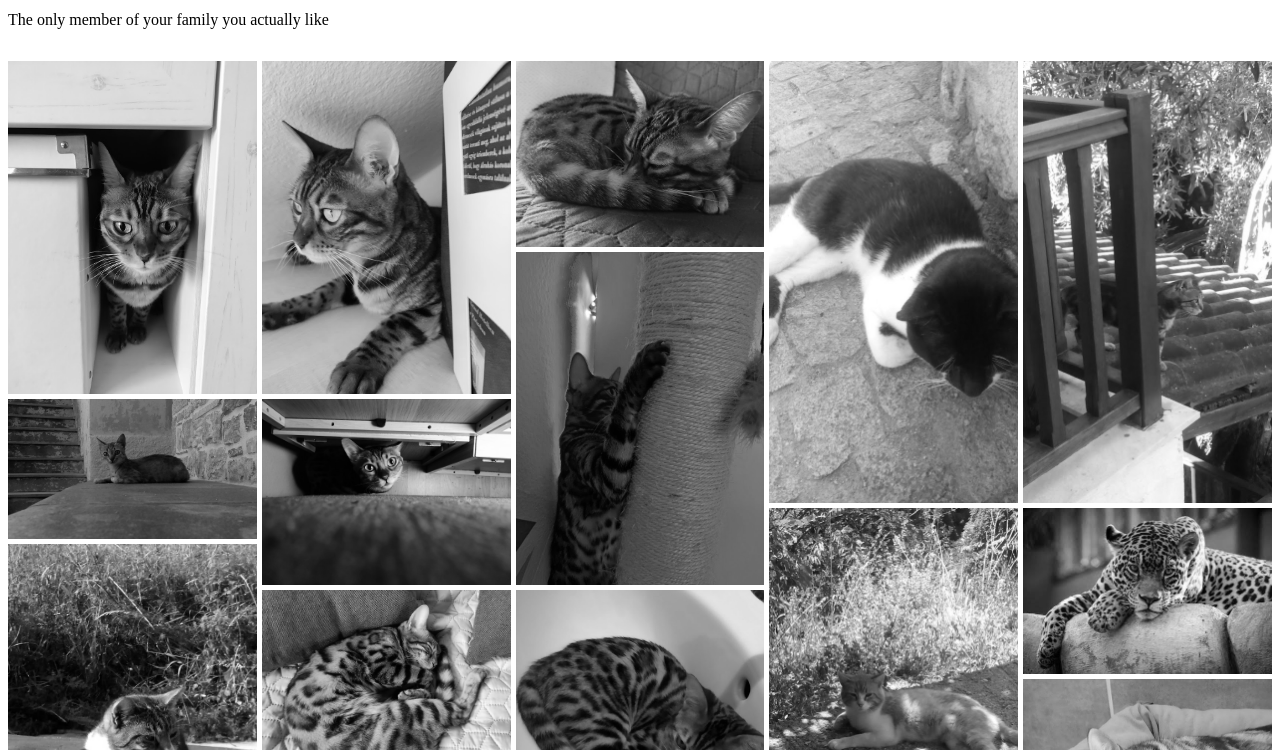
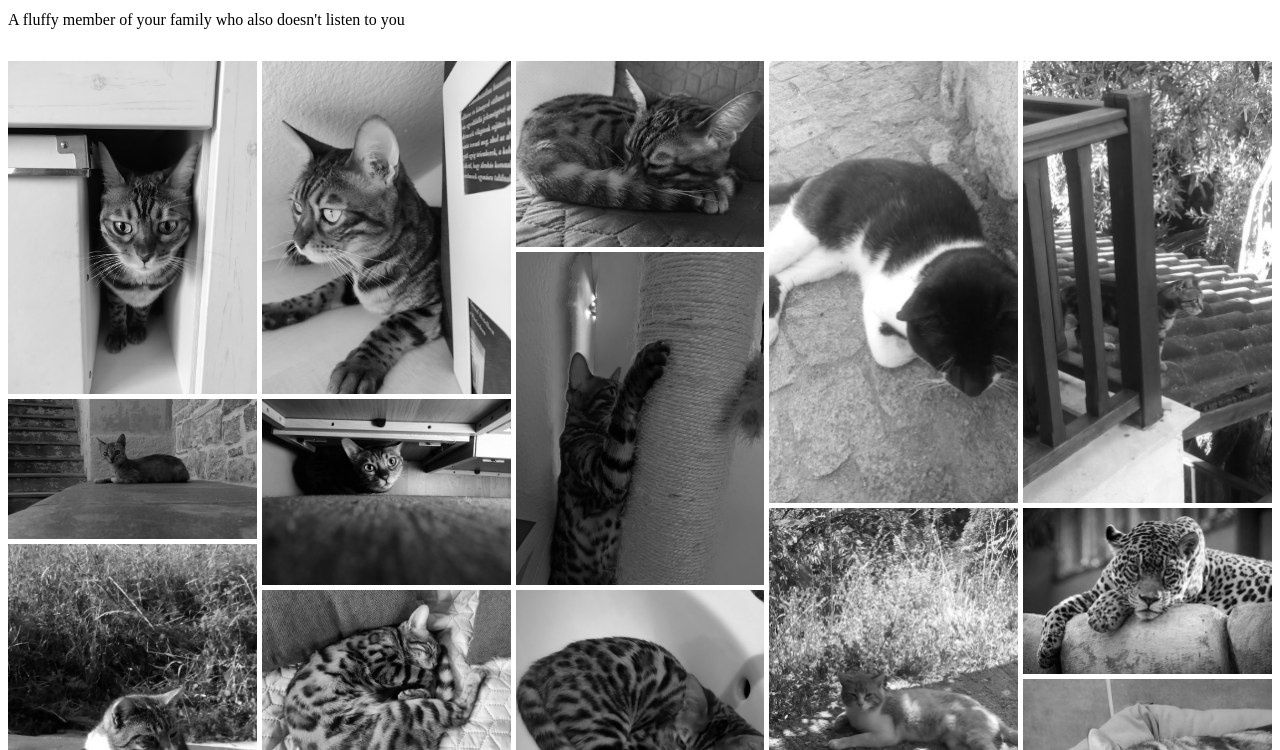
Before and after one commit to lordcsomi/lordcsomi.github.io, a plain HTML site: page gallery.html in a window 1280 px wide. Shown: the part 50-800 px from the top of the page. Drawn offline with Linux system fonts and the light colour scheme.

Commit message:
fixed the galery's text

```diff
--- a/gallery.html
+++ b/gallery.html
@@ -71,7 +71,7 @@
 	</head>
 	<body>
 	<h1>CAT</h1>
-	<p>The only member of your family you actually like</p>
+	<p>A fluffy member of your family who also doesn't listen to you</p>
 		<div id="gallery">
 
 			<img src="images/image-001.jpg">
```
